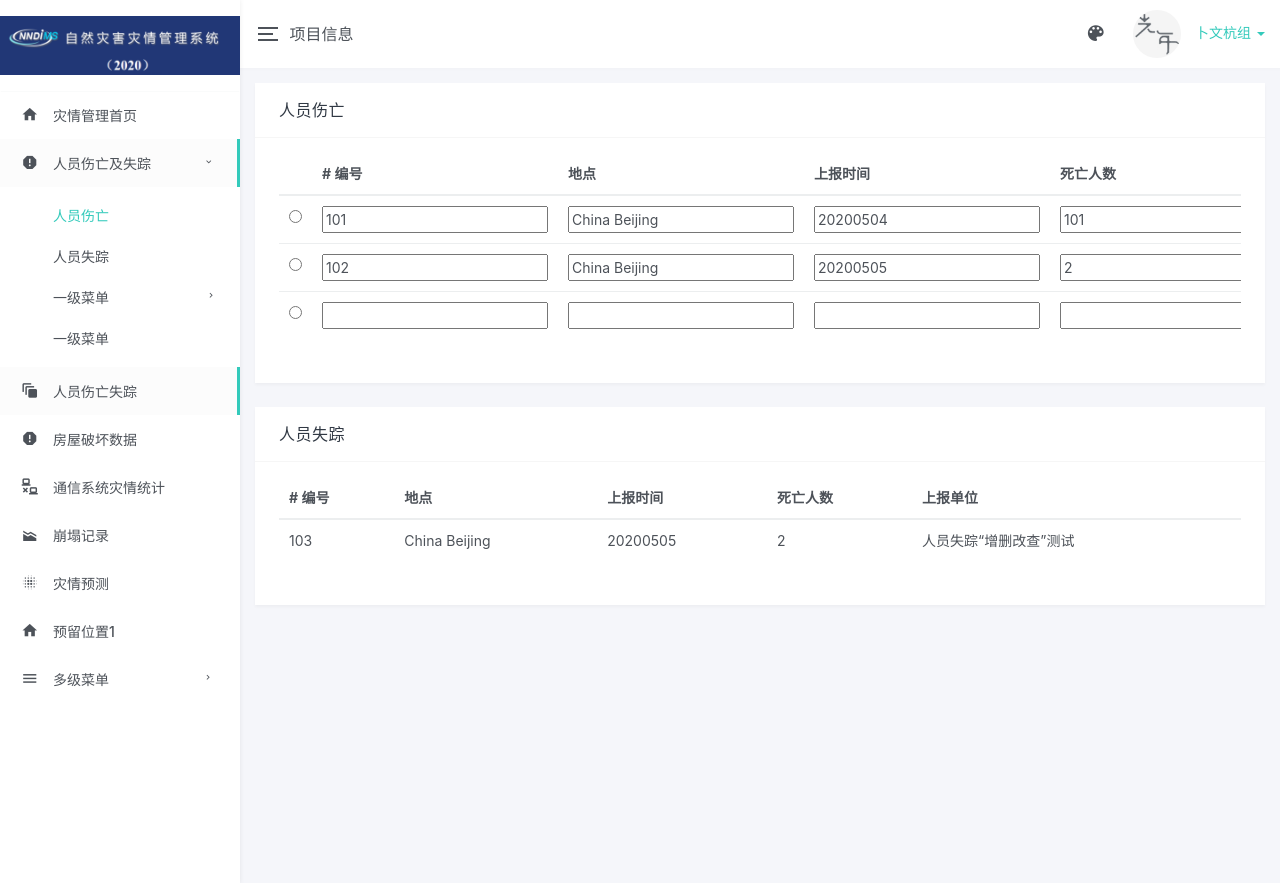
After one commit to Shuuteikou/MSHD, a Django app: page /data_resolver/details_DeathStatics in a window 1280 px wide. The commit adds this page. Run offline with Django 3.2, Linux system fonts and the light colour scheme; data comes from the database, SQL or seed files in the repository; some libraries are stand-ins or nearby versions.

Commit message:
iter5.1 fe

```diff
--- /dev/null
+++ b/data_resolver/templates/details_DeathStatics.html
@@ -0,0 +1,409 @@
+{% load static %}
+<!DOCTYPE html>
+<html lang="zh">
+<head>
+<meta charset="utf-8">
+<meta name="viewport" content="width=device-width, initial-scale=1, maximum-scale=1, user-scalable=no" />
+<title>灾情管理系统</title>
+<link rel="icon" href="{% static "favicon.ico" %}" type="image/ico">
+<meta name="keywords" content="LightYear,光年,后台模板,后台管理系统,光年HTML模板">
+<meta name="description" content="LightYear是一个基于Bootstrap v3.3.7的后台管理系统的HTML模板。">
+<meta name="author" content="yinqi">
+<link href="{% static "css/bootstrap.min.css" %}" rel="stylesheet">
+<link href="{% static "css/materialdesignicons.min.css" %}" rel="stylesheet">
+<link href="{% static "css/style.min.css" %}" rel="stylesheet">
+</head>
+
+<body>
+<div class="lyear-layout-web">
+  <div class="lyear-layout-container">
+    <!--左侧导航-->
+    <aside class="lyear-layout-sidebar">
+
+      <!-- logo -->
+      <div id="logo" class="sidebar-header">
+        <a href="{% static "index.html" %}"><img src="{% static "images/logo-sidebar_new1.png" %}" title="LightYear" alt="LightYear" /></a>
+      </div>
+      <div class="lyear-layout-sidebar-scroll">
+
+        <nav class="sidebar-main">
+          <ul class="nav nav-drawer">
+            <li class="nav-item"> <a href="{% url "index_20200514" %}"><i class="mdi mdi-home"></i> 灾情管理首页</a> </li>
+            <li class="nav-item nav-item-has-subnav active open">
+              <a href="javascript:void(0)"><i class="mdi mdi-alert-octagon"></i> 人员伤亡及失踪</a>
+              <ul class="nav nav-subnav">
+                <li class="nav-item active"> <a href="{% url "details_DeathStatics" %}">人员伤亡</a> </li>
+                <li> <a href="#!">人员失踪</a> </li>
+                <li class="nav-item nav-item-has-subnav">
+                  <a href="#!">一级菜单</a>
+                  <ul class="nav nav-subnav">
+                    <li> <a href="#!">二级菜单</a> </li>
+                    <li class="nav-item nav-item-has-subnav">
+                      <a href="#!">二级菜单</a>
+                      <ul class="nav nav-subnav">
+                        <li class="nav-item active"> <a href="#!">三级菜单</a> </li>
+                        <li> <a href="#!">三级菜单</a> </li>
+                      </ul>
+                    </li>
+                  </ul>
+                </li>
+                <li> <a href="#!">一级菜单</a> </li>
+              </ul>
+            </li>
+            <li class="nav-item active"> <a href="{% url "details_DeathStatics" %}"><i class="mdi mdi-animation"></i> 人员伤亡失踪</a> </li>
+            <li class="nav-item"> <a href="{% url "index_20200514" %}"><i class="mdi mdi-alert-octagon"></i> 房屋破坏数据</a> </li>
+            <li class="nav-item"> <a href="{% url "index_20200514" %}"><i class="mdi mdi-lan-disconnect"></i> 通信系统灾情统计</a> </li>
+            <li class="nav-item"> <a href="{% url "index_20200514" %}"><i class="mdi mdi-elevation-decline"></i> 崩塌记录</a> </li>
+            <li class="nav-item"> <a href="{% url "index_20200514" %}"><i class="mdi mdi-blur"></i> 灾情预测</a> </li>
+            <li class="nav-item"> <a href="{% url "index_20200514" %}"><i class="mdi mdi-home"></i> 预留位置1</a> </li>
+            <li class="nav-item nav-item-has-subnav">
+              <a href="javascript:void(0)"><i class="mdi mdi-menu"></i> 多级菜单</a>
+              <ul class="nav nav-subnav">
+                <li> <a href="#!">一级菜单</a> </li>
+                <li class="nav-item nav-item-has-subnav">
+                  <a href="#!">一级菜单</a>
+                  <ul class="nav nav-subnav">
+                    <li> <a href="#!">二级菜单</a> </li>
+                    <li class="nav-item nav-item-has-subnav">
+                      <a href="#!">二级菜单</a>
+                      <ul class="nav nav-subnav">
+                        <li> <a href="#!">三级菜单</a> </li>
+                        <li> <a href="#!">三级菜单</a> </li>
+                      </ul>
+                    </li>
+                  </ul>
+                </li>
+                <li> <a href="#!">一级菜单</a> </li>
+              </ul>
+            </li>
+
+          </ul>
+        </nav>
+      </div>
+
+    </aside>
+    <!--End 左侧导航-->
+
+    <!--头部信息-->
+    <header class="lyear-layout-header">
+
+      <nav class="navbar navbar-default">
+        <div class="topbar">
+
+          <div class="topbar-left">
+            <div class="lyear-aside-toggler">
+              <span class="lyear-toggler-bar"></span>
+              <span class="lyear-toggler-bar"></span>
+              <span class="lyear-toggler-bar"></span>
+            </div>
+            <span class="navbar-page-title"> 项目信息 </span>
+          </div>
+
+          <ul class="topbar-right">
+            <li class="dropdown dropdown-profile">
+              <a href="javascript:void(0)" data-toggle="dropdown">
+                <img class="img-avatar img-avatar-48 m-r-10" src="{% static "images/users/avatar.jpg" %}" alt="笔下光年" />
+                <span>卜文杭组 <span class="caret"></span></span>
+              </a>
+              <ul class="dropdown-menu dropdown-menu-right">
+                <li> <a href="{% static "lyear_pages_profile.html" %}"><i class="mdi mdi-account"></i> 个人信息</a> </li>
+                <li> <a href="{% static "lyear_pages_edit_pwd.html" %}"><i class="mdi mdi-lock-outline"></i> 修改密码</a> </li>
+                <li> <a href="javascript:void(0)"><i class="mdi mdi-delete"></i> 清空缓存</a></li>
+                <li class="divider"></li>
+                <li> <a href="{% static "lyear_pages_login.html" %}"><i class="mdi mdi-logout-variant"></i> 退出登录</a> </li>
+              </ul>
+            </li>
+            <!--切换主题配色-->
+		    <li class="dropdown dropdown-skin">
+			  <span data-toggle="dropdown" class="icon-palette"><i class="mdi mdi-palette"></i></span>
+			  <ul class="dropdown-menu dropdown-menu-right" data-stopPropagation="true">
+                <li class="drop-title"><p>主题</p></li>
+                <li class="drop-skin-li clearfix">
+                  <span class="inverse">
+                    <input type="radio" name="site_theme" value="default" id="site_theme_1" checked>
+                    <label for="site_theme_1"></label>
+                  </span>
+                  <span>
+                    <input type="radio" name="site_theme" value="dark" id="site_theme_2">
+                    <label for="site_theme_2"></label>
+                  </span>
+                  <span>
+                    <input type="radio" name="site_theme" value="translucent" id="site_theme_3">
+                    <label for="site_theme_3"></label>
+                  </span>
+                </li>
+			    <li class="drop-title"><p>LOGO</p></li>
+				<li class="drop-skin-li clearfix">
+                  <span class="inverse">
+                    <input type="radio" name="logo_bg" value="default" id="logo_bg_1" checked>
+                    <label for="logo_bg_1"></label>
+                  </span>
+                  <span>
+                    <input type="radio" name="logo_bg" value="color_2" id="logo_bg_2">
+                    <label for="logo_bg_2"></label>
+                  </span>
+                  <span>
+                    <input type="radio" name="logo_bg" value="color_3" id="logo_bg_3">
+                    <label for="logo_bg_3"></label>
+                  </span>
+                  <span>
+                    <input type="radio" name="logo_bg" value="color_4" id="logo_bg_4">
+                    <label for="logo_bg_4"></label>
+                  </span>
+                  <span>
+                    <input type="radio" name="logo_bg" value="color_5" id="logo_bg_5">
+                    <label for="logo_bg_5"></label>
+                  </span>
+                  <span>
+                    <input type="radio" name="logo_bg" value="color_6" id="logo_bg_6">
+                    <label for="logo_bg_6"></label>
+                  </span>
+                  <span>
+                    <input type="radio" name="logo_bg" value="color_7" id="logo_bg_7">
+                    <label for="logo_bg_7"></label>
+                  </span>
+                  <span>
+                    <input type="radio" name="logo_bg" value="color_8" id="logo_bg_8">
+                    <label for="logo_bg_8"></label>
+                  </span>
+				</li>
+				<li class="drop-title"><p>头部</p></li>
+				<li class="drop-skin-li clearfix">
+                  <span class="inverse">
+                    <input type="radio" name="header_bg" value="default" id="header_bg_1" checked>
+                    <label for="header_bg_1"></label>
+                  </span>
+                  <span>
+                    <input type="radio" name="header_bg" value="color_2" id="header_bg_2">
+                    <label for="header_bg_2"></label>
+                  </span>
+                  <span>
+                    <input type="radio" name="header_bg" value="color_3" id="header_bg_3">
+                    <label for="header_bg_3"></label>
+                  </span>
+                  <span>
+                    <input type="radio" name="header_bg" value="color_4" id="header_bg_4">
+                    <label for="header_bg_4"></label>
+                  </span>
+                  <span>
+                    <input type="radio" name="header_bg" value="color_5" id="header_bg_5">
+                    <label for="header_bg_5"></label>
+                  </span>
+                  <span>
+                    <input type="radio" name="header_bg" value="color_6" id="header_bg_6">
+                    <label for="header_bg_6"></label>
+                  </span>
+                  <span>
+                    <input type="radio" name="header_bg" value="color_7" id="header_bg_7">
+                    <label for="header_bg_7"></label>
+                  </span>
+                  <span>
+                    <input type="radio" name="header_bg" value="color_8" id="header_bg_8">
+                    <label for="header_bg_8"></label>
+                  </span>
+				</li>
+				<li class="drop-title"><p>侧边栏</p></li>
+				<li class="drop-skin-li clearfix">
+                  <span class="inverse">
+                    <input type="radio" name="sidebar_bg" value="default" id="sidebar_bg_1" checked>
+                    <label for="sidebar_bg_1"></label>
+                  </span>
+                  <span>
+                    <input type="radio" name="sidebar_bg" value="color_2" id="sidebar_bg_2">
+                    <label for="sidebar_bg_2"></label>
+                  </span>
+                  <span>
+                    <input type="radio" name="sidebar_bg" value="color_3" id="sidebar_bg_3">
+                    <label for="sidebar_bg_3"></label>
+                  </span>
+                  <span>
+                    <input type="radio" name="sidebar_bg" value="color_4" id="sidebar_bg_4">
+                    <label for="sidebar_bg_4"></label>
+                  </span>
+                  <span>
+                    <input type="radio" name="sidebar_bg" value="color_5" id="sidebar_bg_5">
+                    <label for="sidebar_bg_5"></label>
+                  </span>
+                  <span>
+                    <input type="radio" name="sidebar_bg" value="color_6" id="sidebar_bg_6">
+                    <label for="sidebar_bg_6"></label>
+                  </span>
+                  <span>
+                    <input type="radio" name="sidebar_bg" value="color_7" id="sidebar_bg_7">
+                    <label for="sidebar_bg_7"></label>
+                  </span>
+                  <span>
+                    <input type="radio" name="sidebar_bg" value="color_8" id="sidebar_bg_8">
+                    <label for="sidebar_bg_8"></label>
+                  </span>
+				</li>
+			  </ul>
+			</li>
+            <!--切换主题配色-->
+          </ul>
+
+        </div>
+      </nav>
+
+    </header>
+    <!--End 头部信息-->
+
+    <!--页面主要内容-->
+    <main class="lyear-layout-content">
+
+      <div class="container-fluid">
+
+        {% comment %} 人员伤亡失踪 {% endcomment %}
+        <div class="row">
+
+          <div class="col-lg-12">
+            <div class="card">
+              <div class="card-header">
+                <h4>人员伤亡</h4>
+              </div>
+              <div class="card-body">
+                <div class="table-responsive">
+                  <table class="table table-hover">
+                    <thead>
+                      <tr>
+                        <th></th>
+                        <th># 编号</th>
+                        <th>地点</th>
+                        <th>上报时间</th>
+                        <th>死亡人数</th>
+                        <th>上报单位</th>
+                        <th></th>
+                      </tr>
+                    </thead>
+                    <tbody>
+                      {% for record in DeathStatics_records %}
+                          <tr>
+                              <td><input type="radio" name="choice" id="choice" value=""/></td>
+                              <td><input type="text" name="choice" id="choice" value="{{ record.id }}"/></td>
+                              <td><input type="text" name="choice" id="choice" value="{{ record.location }}"/></td>
+                              <td><input type="text" name="choice" id="choice" value="{{ record.date }}"/></td>
+                              <td><input type="text" name="choice" id="choice" value="{{ record.number }}"/></td>
+                              <td><input type="text" name="choice" id="choice" value="{{ record.reporting_unit }}"/></td>
+                              <td><input type="submit" value="提交"></td>
+                          </tr>
+
+                      {% endfor %}
+                      {% comment %} 根据后端url要求写action的url跳转？ {% endcomment %}
+                      <form action="#" method="post">
+                          {% csrf_token %}
+                          <td><input type="radio" name="choice" id="choice" value=""/></td>
+                          <td><input type="text" name="choice" id="choice" value=""/></td>
+                          <td><input type="text" name="choice" id="choice" value=""/></td>
+                          <td><input type="text" name="choice" id="choice" value=""/></td>
+                          <td><input type="text" name="choice" id="choice" value=""/></td>
+                          <td><input type="text" name="choice" id="choice" value=""/></td>
+                          <td><input type="submit" value="提交"></td>
+                      </form>
+                    </tbody>
+                  </table>
+                </div>
+              </div>
+            </div>
+          </div>
+
+          <div class="col-lg-12">
+            <div class="card">
+              <div class="card-header">
+                <h4>人员失踪</h4>
+              </div>
+              <div class="card-body">
+                <div class="table-responsive">
+                  <table class="table table-hover">
+                    <thead>
+                      <tr>
+                        <th># 编号</th>
+                        <th>地点</th>
+                        <th>上报时间</th>
+                        <th>死亡人数</th>
+                        <th>上报单位</th>
+                      </tr>
+                    </thead>
+                    <tbody>
+                      {% for record in MissingStatics_records %}
+                          <tr>
+                              <td>{{ record.id }}</td>
+                              <td>{{ record.location }}</td>
+                              <td>{{ record.date }}</td>
+                              <td>{{ record.number }}</td>
+                              <td>{{ record.reporting_unit }}</td>
+                          </tr>
+                      {% endfor %}
+                    </tbody>
+                  </table>
+                </div>
+              </div>
+            </div>
+          </div>
+
+
+
+        </div>
+
+
+
+      </div>
+
+    </main>
+    <!--End 页面主要内容-->
+  </div>
+</div>
+
+<script type="text/javascript" src="{% static "js/jquery.min.js" %}"></script>
+<script type="text/javascript" src="{% static "js/bootstrap.min.js" %}"></script>
+<script type="text/javascript" src="{% static "js/perfect-scrollbar.min.js" %}"></script>
+<script type="text/javascript" src="{% static "js/main.min.js" %}"></script>
+
+<!--图表插件-->
+<script type="text/javascript" src="{% static "js/Chart.js" %}"></script>
+<script type="text/javascript">
+$(document).ready(function(e) {
+    var $dashChartBarsCnt  = jQuery( '.js-chartjs-bars' )[0].getContext( '2d' ),
+        $dashChartLinesCnt = jQuery( '.js-chartjs-lines' )[0].getContext( '2d' );
+
+    var $dashChartBarsData = {
+		labels: ['周一', '周二', '周三', '周四', '周五', '周六', '周日'],
+		datasets: [
+			{
+				label: '注册用户',
+                borderWidth: 1,
+                borderColor: 'rgba(0,0,0,0)',
+				backgroundColor: 'rgba(51,202,185,0.5)',
+                hoverBackgroundColor: "rgba(51,202,185,0.7)",
+                hoverBorderColor: "rgba(0,0,0,0)",
+				data: [2500, 1500, 1200, 3200, 4800, 3500, 1500]
+			}
+		]
+	};
+    var $dashChartLinesData = {
+		labels: ['2003', '2004', '2005', '2006', '2007', '2008', '2009', '2010', '2011', '2012', '2013', '2014'],
+		datasets: [
+			{
+				label: '交易资金',
+				data: [20, 25, 40, 30, 45, 40, 55, 40, 48, 40, 42, 50],
+				borderColor: '#358ed7',
+				backgroundColor: 'rgba(53, 142, 215, 0.175)',
+                borderWidth: 1,
+                fill: false,
+                lineTension: 0.5
+			}
+		]
+	};
+
+    new Chart($dashChartBarsCnt, {
+        type: 'bar',
+        data: $dashChartBarsData
+    });
+
+    var myLineChart = new Chart($dashChartLinesCnt, {
+        type: 'line',
+        data: $dashChartLinesData,
+    });
+});
+</script>
+</body>
+</html>
--- a/data_resolver/templates/details_xmxx.html
+++ b/data_resolver/templates/details_xmxx.html
@@ -50,7 +50,7 @@
                 <li> <a href="#!">一级菜单</a> </li>
               </ul>
             </li>
-            <li class="nav-item active"> <a href="{% url "details_xmxx" %}"><i class="mdi mdi-animation"></i> 人员伤亡失踪</a> </li>
+            <li class="nav-item active"> <a href="{% url "details_DeathStatics" %}"><i class="mdi mdi-animation"></i> 人员伤亡失踪</a> </li>
             <li class="nav-item"> <a href="{% url "index_20200514" %}"><i class="mdi mdi-alert-octagon"></i> 房屋破坏数据</a> </li>
             <li class="nav-item"> <a href="{% url "index_20200514" %}"><i class="mdi mdi-lan-disconnect"></i> 通信系统灾情统计</a> </li>
             <li class="nav-item"> <a href="{% url "index_20200514" %}"><i class="mdi mdi-elevation-decline"></i> 崩塌记录</a> </li>
--- a/data_resolver/urls.py
+++ b/data_resolver/urls.py
@@ -9,4 +9,7 @@ urlpatterns = [
     path('insert',views.insert_DeathStatics,name="insert_DeathStatics"),
     path('details_xmxx',views.details_xmxx,name='details_xmxx'),
     path('index',views.index,name='index'),
+
+    # 人员伤亡
+    path('details_DeathStatics',views.details_DeathStatics,name='details_DeathStatics'),
 ]
--- a/data_resolver/views.py
+++ b/data_resolver/views.py
@@ -198,6 +198,33 @@ def details_xmxx(request):
     }
     )
 
+def details_DeathStatics(request):
+    DeathStatics_records = DeathStatics.objects.all()
+    MissingStatics_records = MissingStatics.objects.all()
+    CivilStructure_records = CivilStructure.objects.all()
+    MasonryStructure_records = MasonryStructure.objects.all()
+    CommDisaster_records = CommDisaster.objects.all()
+    TrafficDisaster_records = TrafficDisaster.objects.all()
+    CollapseRecord_records = CollapseRecord.objects.all()
+    LandslideRecord_records = LandslideRecord.objects.all()
+    DisasterInfo_records = DisasterInfo.objects.all()
+    DisatserPrediction_records = DisatserPrediction.objects.all()
+
+    return render(request,'details_DeathStatics.html',
+    {
+        'DeathStatics_records': DeathStatics_records,
+        'MissingStatics_records': MissingStatics_records,
+        'CivilStructure_records': CivilStructure_records,
+        'MasonryStructure_records': MasonryStructure_records,
+        'CommDisaster_records': CommDisaster_records,
+        'TrafficDisaster_records': TrafficDisaster_records,
+        'CollapseRecord_records': CollapseRecord_records,
+        'LandslideRecord_records': LandslideRecord_records,
+        'DisasterInfo_records': DisasterInfo_records,
+        'DisatserPrediction_records': DisatserPrediction_records,
+    }
+    )
+
 def index(request):
     return render(request,'index.html',)
 
```
